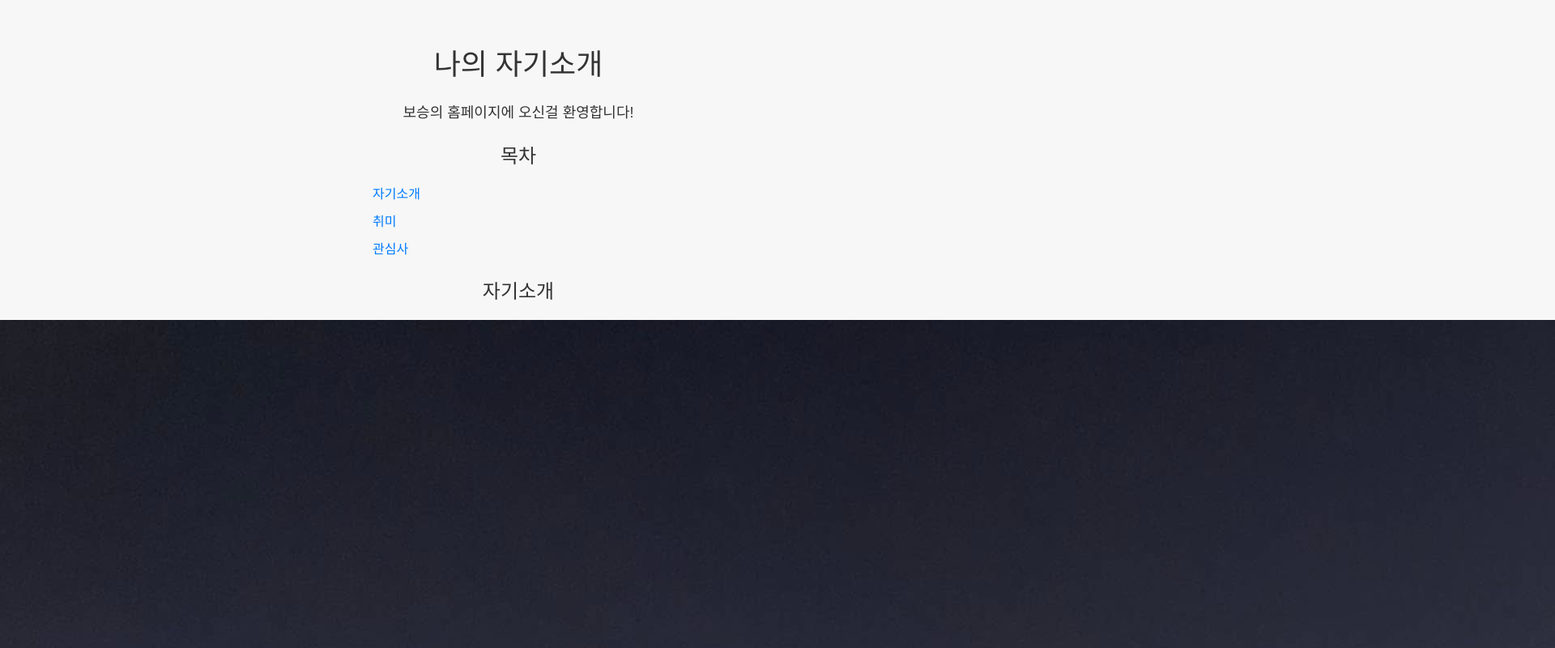
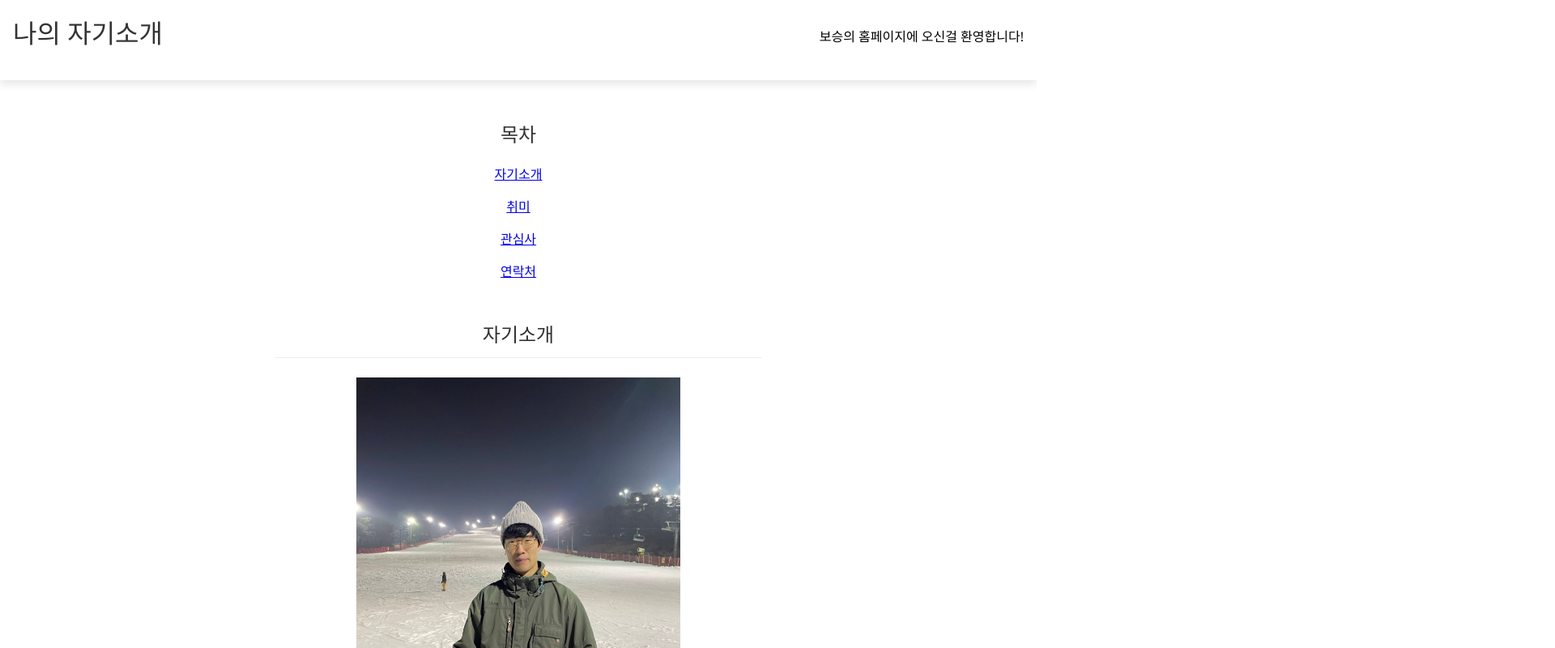
Before and after one commit to kbskbs1102/Mid-Term-Project, a plain HTML site: page index.html in a window 1280 px wide. Shown: the top 800 px of the page at 81% size, 1920 px wide, since content can reach past the window. Drawn offline with Linux system fonts and the light colour scheme.

Commit message:
commit_6

```diff
--- a/index.html
+++ b/index.html
@@ -8,94 +8,117 @@
     <title>Document</title>
     <style>
         body {
-            font-family: '맑은 고딕', sans-serif;
-            color: #333;
-            background-color: #f7f7f7;
+            font-family: 'Segoe UI', Tahoma, Geneva, Verdana, sans-serif;
             margin: 0;
             padding: 0;
         }
 
-        h1,
-        h2 {
+        header {
+            background-color: #fff;
+            box-shadow: 0 5px 10px rgba(0, 0, 0, 0.1);
+            display: flex;
+            justify-content: space-between;
+            padding: 1em;
+        }
+
+        nav {
+            display: flex;
+            align-items: center;
+        }
+
+        nav a {
+            color: #333;
+            font-weight: bold;
+            margin-right: 1em;
+            text-decoration: none;
+            text-transform: uppercase;
+        }
+
+        nav a:hover {
+            color: #6d6d6d;
+        }
+
+        h1, h2, h3, h4, h5, h6 {
+            color: #333;
             font-weight: normal;
+            margin-top: 0;
+        }
+
+        img {
+            display: block;
+            margin: 0 auto;
+            max-width: 100%;
+            height: auto;
+        }
+
+        ul {
+            list-style-type: none;
+            margin: 0;
+            padding: 0;
+        }
+
+        li {
+            margin-bottom: 1em;
+        }
+
+        #index, #intro, #hobby, #interests, #contact {
+            margin: 3em auto;
+            max-width: 600px;
             text-align: center;
         }
 
-        h1 {
-            margin-top: 50px;
-            font-size: 36px;
+        #intro h2, #hobby h2, #interests h2, #contact h2 {
+            border-bottom: 1px solid #eee;
+            margin-bottom: 1em;
+            padding-bottom: 0.5em;
         }
 
-        p {
-            font-size: 18px;
-            line-height: 1.5;
-            margin: 0 auto;
-            max-width: 600px;
-            margin-bottom: 20px;
+        footer {
+            background-color: #333;
+            color: #fff;
             text-align: center;
-        }
-
-        ul {
-            list-style: none;
-            margin: 0 auto;
-            max-width: 400px;
-        }
-
-        li {
-            font-size: 16px;
-            line-height: 1.5;
-            margin-bottom: 10px;
-        }
-
-        a {
-            color: #007bff;
-            text-decoration: none;
-        }
-
-        a:hover {
-            text-decoration: underline;
-        }
-
-        /* 이메일 링크 스타일 추가 */
-        a[href^="mailto:"] {
-            color: #007bff;
-            text-decoration: none;
-        }
-
-        a[href^="mailto:"]:hover {
-            text-decoration: underline;
+            padding: 1em;
         }
     </style>
 </head>
 
 <body>
+    <header>
         <h1>나의 자기소개</h1>
         <p>보승의 홈페이지에 오신걸 환영합니다!</p>
-
+    </header>
+    <div id="index">
         <h2>목차</h2>
         <ul>
             <li><a href="#intro">자기소개</a></li>
             <li><a href="#hobby">취미</a></li>
             <li><a href="#interests">관심사</a></li>
+            <li><a href="#contact">연락처</a></li>
         </ul>
+    </div>
+
     <div id="intro">
         <h2>자기소개</h2>
-        <img src="스키.jpg" alt = " 스키">
-        <img src="알림제.jpg">
+        <img src="스키.jpg" width="400" height="550">
+        <img src="알림제.jpg" width="400" height="215">
     </div>
     <div id="hobby">
         <h2>취미</h2>
-        <img src="220054-scuderia-ferrari-austrian-gp-2022-race.jpg">
+        <img src="220054-scuderia-ferrari-austrian-gp-2022-race.jpg" width="400" height="215">
         제 취미는 레이싱 경기를 보는 것입니다.
     </div>
     <div id="interests">
         <h2>관심사</h2>
     </div>
+    <div id="contact">
         <h2>연락처</h2>
         <ul>
             <li>이메일: <a href="mailto:kbskbs1102@gmail.com">kbskbs1102@gmail.com</a></li>
             <li>깃허브: <a href="https://github.com/kbskbs1102">https://github.com/kbskbs1102</a></li>
         </ul>
+    </div>
 </body>
-
+<footer>
+    <p>Copyright © My Name</p>
+</footer>
 </html>
```
Lines whose indentation alone changed are shown as unchanged.
